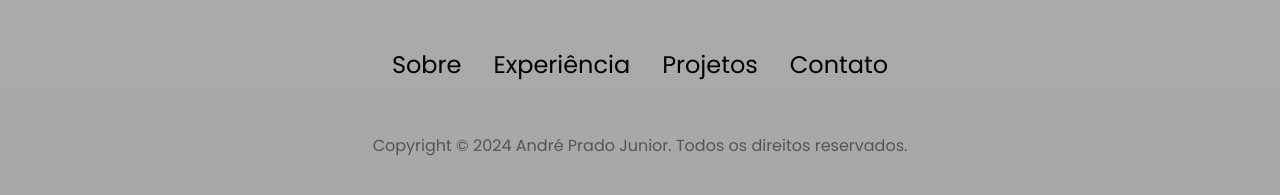
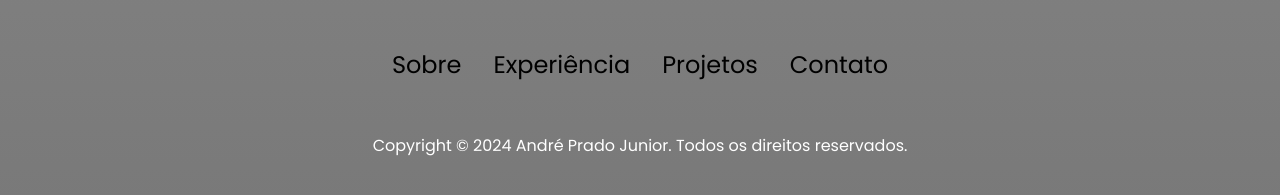
Before and after one commit to Andrepjr/Portfolio, a plain HTML site: page index.html in a window 1280 px wide. Shown: the part 5062-5257 px from the top of the page. Drawn offline with Linux system fonts and the light colour scheme.

Commit message:
Alteração nas cores do footer e body

```diff
--- a/assets/css/style.css
+++ b/assets/css/style.css
@@ -9,7 +9,7 @@
 
 body {
   font-family: "Poppins", sans-serif;
-  background: linear-gradient(white, rgb(167, 167, 167));
+  background: linear-gradient(white, rgb(121, 121, 121));
 }
 
 html {
@@ -430,4 +430,5 @@ footer {
 
 footer p {
   text-align: center;
+  color: white;
 }
```
